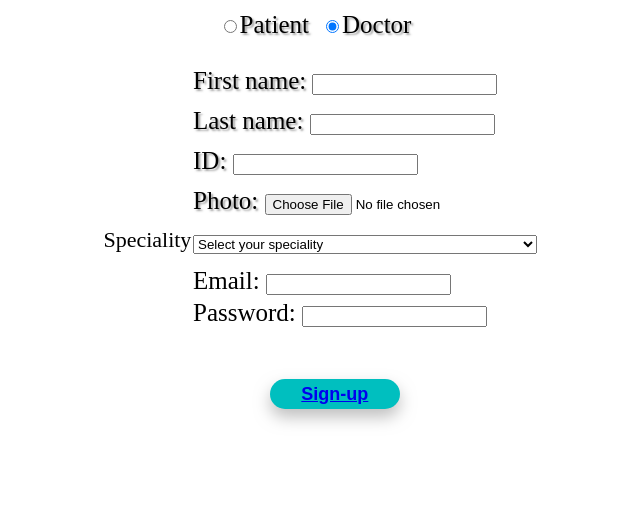
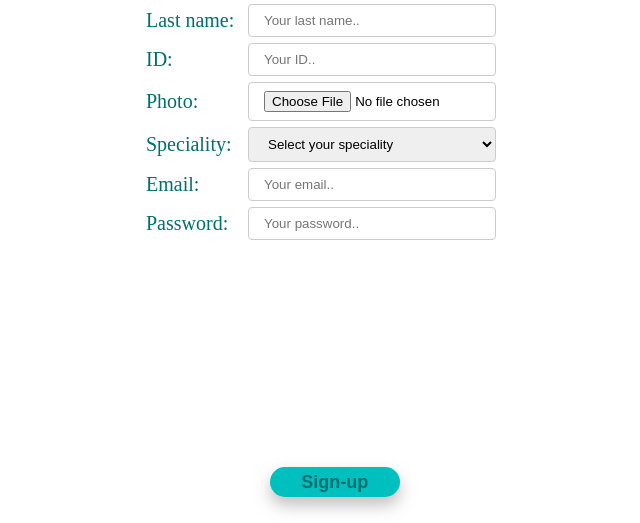
Before and after one commit to Rawan806/WebProject, a plain HTML site: page signup.html in a window 1280 px wide. Shown: the part 277-800 px from the top of the page, without its empty margins (319-959 px from the left). Drawn offline with Linux system fonts and the light colour scheme.

Commit message:
Update signup.html

```diff
--- a/signup.html
+++ b/signup.html
@@ -1,13 +1,19 @@
 <!DOCTYPE html>
 <html>
+
 <head>
-    <title>Log-in</title>
+  <title>Sign-up</title>
   <meta charset="utf-8">
+  <meta name="viewport" content="width=device-width, initial-scale=1.0">
+  <link rel="stylesheet" href="css.css">
   <style>
-        #Doctor, #Patient {
-            display: none; /* إخفاء الاستمارات بشكل افتراضي */
+    #Doctor,
+    #Patient {
+      display: none;
+      /* إخفاء الاستمارات بشكل افتراضي */
     }
-        body{
+
+    body {
       background-image: url('images/Blue\ Background\ GIF\ by\ Maytronics.gif');
       background-size: cover;
       background-position: center;
@@ -18,6 +24,7 @@
       padding: 0;
       border: 0;
     }
+
     .tabs {
       display: flex;
       gap: 20px;
@@ -51,73 +58,8 @@
       height: 2px;
       background-color: #00796b;
     }
-    .role1{
-            position: absolute;
-            top: 36%;
-            left: 42%;
-            font-size: 25px;
-            text-shadow: 2px 2px 2px rgba(74, 74, 74, 0.5);
-        }
-        .role2{
-            position: absolute;
-            top: 36%;
-            left: 50%;
-            font-size: 25px;
-            text-shadow: 2px 2px 2px rgba(74, 74, 74, 0.5);
 
-        }
-        .fN{
-            position: absolute;
-            top: 43%;
-            left: 40%;
-            font-size: 25px;
-            text-shadow: 2px 2px 2px rgba(74, 74, 74, 0.5);
-        }
-        .lN{
-            position: absolute;
-            top: 48%;
-            left: 40%;
-            font-size: 25px;
-            text-shadow: 2px 2px 2px rgba(74, 74, 74, 0.5);
-        }
-        .ID{
-            position: absolute;
-            top: 53%;
-            left: 40%;
-            font-size: 25px;
-            text-shadow: 2px 2px 2px rgba(74, 74, 74, 0.5);
-        }
-        .ph{
-            position: absolute;
-            top: 58%;
-            left: 40%;
-            font-size: 25px;
-            text-shadow: 2px 2px 2px rgba(74, 74, 74, 0.5);
-        }
-        .Specialisty{
-            position: absolute;
-            top: 63%;
-            left: 33%;
-            font-size: 22px;
-        }
-        #sp{
-            position: absolute;
-            top: 64%;
-            left: 40%;
-        }
-        .email{
-            position: absolute;
-            top: 68%;
-            left: 40%;
-            font-size: 25px;
-        }
-        .pass{
-            position: absolute;
-            top: 72%;
-            left: 40%;
-            font-size: 25px;
-        }
-        .signup{
+    .signup {
       width: 130px;
       height: 30px;
       border-radius: 150px;
@@ -132,179 +74,206 @@
       border: 1px;
       transition: all 0.3s ease;
       position: absolute;
-      top: 82%;
+      top: 93%;
       left: 46%;
     }
-     .signup:hover{
-            color: #006e6e;
-            transform: scale(1.1);
-            font-size: 18px;
-        }
-        .FN{
-            position: absolute;
-            top: 43%;
-            left: 40%;
-            font-size: 25px;
-            text-shadow: 2px 2px 2px rgba(74, 74, 74, 0.5);
-        }
-        .LN{
-            position: absolute;
-            top: 48%;
-            left: 40%;
-            font-size: 25px;
-            text-shadow: 2px 2px 2px rgba(74, 74, 74, 0.5);
-        }
-        .id{
-            position: absolute;
-            top: 53%;
-            left: 40%;
-            font-size: 25px;
-            text-shadow: 2px 2px 2px rgba(74, 74, 74, 0.5);
-        }
-        .gender{
-            position: absolute;
-            top: 58%;
-            left: 40%;
-            font-size: 25px;
-        }
-        .F{
-            position: absolute;
-            top: 58%;
-            left: 46%;
-            font-size: 25px;
-        }
-        .M{
-            position: absolute;
-            top: 58%;
-            left: 53%;
-            font-size: 25px;
-        }
-        .DOB{
-            position: absolute;
-            top: 63%;
-            left: 40%;
-            font-size: 25px;
-        }
-        .Email{
-            position: absolute;
-            top: 67%;
-            left: 40%;
-            font-size: 25px;
-        }
-        .Pass{
-            position: absolute;
-            top: 71%;
-            left: 40%;
-            font-size: 25px;
-        }
-        .Sign-up{
-      width: 130px;
-      height: 30px;
-      border-radius: 150px;
-      background-color: #00bfbf;
-      font-size: 18px;
-      font-weight: bold;
-      box-shadow: 0 8px 16px rgba(128, 128, 128, 0.5);
-      cursor: pointer;
-      transition: all 0.3s ease;
-      color: #006e6e;
-      text-decoration: none;
-      border: 1px;
-      transition: all 0.3s ease;
-      position: absolute;
-      top: 82%;
-      left: 46%;
-        }
-     .Sign-up:hover{
+
+    .signup:hover {
       color: #006e6e;
       transform: scale(1.1);
       font-size: 18px;
     }
 
+    img {
+      width: 20%;
+      height: 20%;
+      position: absolute;
+      top: 8%;
+      left: 38%;
+    }
+
+    .roles {
+      position: relative;
+      top: 210px;
+      left: 40%;
+      /* حرك العنصر لأسفل بمقدار 100 بكسل */
+      display: inline;
+      font-size: 22px;
+      color: #006e6e;
+    }
+
+    .form-group {
+      display: flex;
+      align-items: center;
+      justify-content: flex-start;
+      /* أو center حسب التصميم */
+      gap: 2px;
+      /* المسافة بين الـ label و الـ input */
+      margin: 6px auto;
+      /* توسيط الحقل */
+      width: 350px;
+      /* التحكم في عرض كل الحقول */
+      position: relative;
+      top: 210px;
+    }
+
+    .form-group label {
+      width: 100px;
+      /* تحديد عرض موحد لكل الـ labels */
+      font-size: 20px;
+      color: #006e6e;
+    }
+
+    .form-group input,
+    .form-group select {
+      flex: 1;
+      /* جعل الإدخال يأخذ المساحة المتبقية */
+      width: 100%;
+      /* توسيع الإدخال */
+      padding: 8px 15px;
+      border: 1px solid #ccc;
+      border-radius: 4px;
+      box-sizing: border-box;
+    }
+
+    .gender-group {
+      display: flex;
+      align-items: center;
+      /* محاذاة العناصر في نفس السطر */
+      gap: 10px;
+      /* المسافة بين التسمية والخيارات */
+      margin: 6px auto;
+      /* توسيط الحقل */
+      width: 350px;
+      /* جعل العرض متناسقًا */
+      position: relative;
+      top: 210px;
+    }
+
+    .gender-group label {
+      font-size: 22px;
+      color: #006e6e;
+      margin: 0;
+    }
+
+    .gender-group input {
+      margin-left: 5px;
+      /* مسافة صغيرة بين الخيارات */
+    }
+
+    .signup a,
+    .Sign-up a {
+      text-decoration: none;
+      /* إزالة الخط السفلي */
+      color: inherit;
+      /* جعل لون النص مثل لون الزر */
+      display: block;
+      /* جعل الرابط يغطي الزر بالكامل */
+      width: 100%;
+      height: 100%;
+      text-align: center;
+      line-height: 30px;
+      /* تعديل محاذاة النص */
+    }
   </style>
+  <script src="script.js"></script>
+
 </head>
+
 <body>
+  <img src="images/Screenshot_2025-01-29_235613-removebg-preview.png" alt="logo">
+  <div class="background">
     <div class="tabs">
-        <a href="login.html"  style="color: #5d5d5d; right: 50%;">Login</a>
+      <a href="login.html" style="color: #5d5d5d; right: 50%;">Login</a>
       <a href="signup.html" class="active">Sign up</a>
     </div>
-            <label class="role2"><input type="radio" name="role" value="Doctor" checked>Doctor</label>
-            <label  class="role1"><input type="radio" name="role" value="Patient">Patient</label><br>
+    <label class="roles">Your role: </label>
+    <label class="roles"><input type="radio" name="role" value="Doctor" checked>Doctor</label>
+    <label class="roles"> <input type="radio" name="role" value="Patient">Patient</label><br>
+    <!-- Form for Doctor -->
     <form id="Doctor">
-        <label class="fN">First name: <input type="text"></label><br>
-        <label class="lN">Last name: <input type="text"></label><br>
-        <label class="ID">ID:  <input type="text"></label><br>
-        <label class="ph">Photo: <input type="file"></label><br>
-        <label class="Specialisty">Speciality: </label>
-        <select name="speciality" required id="sp">
+      <div class="form-group">
+        <label for="firstName">First name:</label>
+        <input type="text" id="firstName" placeholder="Your first name..">
+      </div>
+      <div class="form-group">
+        <label for="lastName">Last name:</label>
+        <input type="text" id="lastName" placeholder="Your last name..">
+      </div>
+      <div class="form-group">
+        <label for="doctorID">ID:</label>
+        <input type="text" id="doctorID" placeholder="Your ID..">
+      </div>
+      <div class="form-group">
+        <label for="photo">Photo:</label>
+        <input type="file" id="photo">
+      </div>
+      <div class="form-group">
+        <label for="speciality">Speciality:</label>
+        <select name="speciality" id="speciality" required>
           <option value="" disabled selected>Select your speciality</option>
-          <!-- قروب 1: طب القلب والأوعية الدموية -->
-          <optgroup label="Cardiology & Vascular Medicine">
-              <option value="cardiology">Cardiology (Heart Specialist)</option>
-              <option value="vascular-surgery">Vascular Surgery</option>
+          <optgroup label="General Medicine Clinic">
+            <option value="general-checkup">Routine Check-ups</option>
+            <option value="medical-consultation">Medical Consultations</option>
+            <option value="vaccinations">Vaccinations</option>
+            <option value="geriatric-care">Geriatric Care</option>
+            <option value="lab-tests">Laboratory Tests </option>
+            <option value="regular-checkups">Regular Health Check-ups</option>
           </optgroup>
 
-          <!-- قروب 2: الأعصاب والدماغ -->
-          <optgroup label="Neurology & Brain">
-              <option value="neurology">Neurology (Brain and Nervous System)</option>
-              <option value="neurosurgery">Neurosurgery</option>
+          <optgroup label="Dermatology & Aesthetic Clinic">
+            <option value="dermatology">Dermatology</option>
+            <option value="cosmetic">Cosmetic & Laser Treatments</option>
           </optgroup>
 
-          <!-- قروب 3: طب الأطفال -->
-          <optgroup label="Pediatrics">
-              <option value="pediatrics">Pediatrics (Child Specialist)</option>
-              <option value="pediatric-surgery">Pediatric Surgery</option>
+          <optgroup label="Dentistry">
+            <option value="dentistry">Dentistry</option>
           </optgroup>
-
-          <!-- قروب 4: صحة المرأة -->
-          <optgroup label="Women's Health">
-              <option value="gynecology">Gynecology (Women's Health)</option>
-              <option value="obstetrics">Obstetrics (Pregnancy and Childbirth)</option>
-          </optgroup>
-
-          <!-- قروب 5: الجلدية والتجميل -->
-          <optgroup label="Dermatology & Aesthetics">
-              <option value="dermatology">Dermatology (Skin Specialist)</option>
-              <option value="cosmetic-surgery">Cosmetic Surgery</option>
-          </optgroup>
-
-          <!-- قروب 6: الطب العام والجراحة -->
-          <optgroup label="General Medicine & Surgery">
-              <option value="general-medicine">General Medicine</option>
-              <option value="general-surgery">General Surgery</option>
-          </optgroup>
-
-          <!-- قروب 7: تخصصات أخرى -->
-          <optgroup label="Other Specialities">
-              <option value="psychiatry">Psychiatry (Mental Health)</option>
-              <option value="radiology">Radiology (Imaging and Diagnostics)</option>
-              <option value="oncology">Oncology (Cancer Specialist)</option>
-              <option value="urology">Urology (Urinary Tract Specialist)</option>
-              <option value="gastroenterology">Gastroenterology (Digestive System)</option>
-              <option value="endocrinology">Endocrinology (Hormonal Specialist)</option>
-              <option value="ophthalmology">Ophthalmology (Eye Specialist)</option>
-              <option value="otolaryngology">Otolaryngology (ENT Specialist - Ear, Nose, Throat)</option>
-              <option value="anesthesiology">Anesthesiology (Anesthesia and Pain Management)</option>
-              <option value="immunology">Immunology (Immune System Specialist)</option>
-              <option value="pathology">Pathology (Diagnosis through Lab Tests)</option>
-          </optgroup>
-      </select><br>
-        <label class="email">Email: <input type="email"></label><br>
-        <label class="pass">Password: <input type="password"></label><br>
-        <button class="signup"><a href="doctor.html">Sign-up</a></button>
+        </select>
+      </div>
+      <div class="form-group">
+        <label for="email">Email:</label>
+        <input type="email" id="email" placeholder="Your email..">
+      </div>
+      <div class="form-group">
+        <label for="password">Password:</label>
+        <input type="password" id="password" placeholder="Your password..">
+      </div>
+      <button class="signup" type="button" onclick="saveUserData('doctor')">Sign-up</button>
     </form>
 
+  <!-- Form for Patient -->
 <form id="Patient">
-        <label class="FN">First name: <input type="text"></label><br>
-        <label class="LN">Last name: <input type="text"></label><br>
-        <label class="id">ID: <input type="text"></label><br>
-        <label class="gender">Gender: </label>
-        <label class="F"><input type="radio" name="gender" checked>Female</label>
-        <label class="M"><input type="radio" name="gender">Male </label><br>
-        <label class="DOB">DOB: <input type="text"></label><br>
-        <label class="Email">Email: <input type="email"></label><br>
-        <label class="Pass">Password: <input type="password"></label><br>
-        <button class="Sign-up"><a href="patient.html">Sign-up</a></button>
+  <div class="form-group">
+    <label for="patientFirstName">First name:</label>
+    <input type="text" id="patientFirstName" placeholder="Your first name..">
+  </div>
+  <div class="form-group">
+    <label for="patientLastName">Last name:</label>
+    <input type="text" id="patientLastName" placeholder="Your last name..">
+  </div>
+  <div class="form-group">
+    <label for="patientID">ID:</label>
+    <input type="text" id="patientID" placeholder="Your ID..">
+  </div>
+  <div class="gender-group">
+    <label>Gender:</label>
+    <label><input type="radio" name="gender" value="Female" checked> Female</label>
+    <label><input type="radio" name="gender" value="Male"> Male</label>
+  </div>
+  <div class="form-group">
+    <label for="dob">Date of birth:</label>
+    <input type="date" id="dob" placeholder="Your date of birth..">
+  </div>
+  <div class="form-group">
+    <label for="patientEmail">Email:</label>
+    <input type="email" id="patientEmail" placeholder="Your email..">
+  </div>
+  <div class="form-group">
+    <label for="patientPassword">Password:</label>
+    <input type="password" id="patientPassword" placeholder="Your password..">
+  </div>
+  <button class="signup" type="button" onclick="saveUserData('patient')">Sign-up</button>
 </form>
 
 <script>
@@ -315,11 +284,12 @@
 
   // وظيفة لإظهار الاستمارة المناسبة
   function showForm() {
+    doctorForm.style.display = 'none';
+    patientForm.style.display = 'none';
+
     if (roleRadios[0].checked) { // إذا كان الخيار هو Doctor
       doctorForm.style.display = 'block';
-                patientForm.style.display = 'none';
     } else if (roleRadios[1].checked) { // إذا كان الخيار هو Patient
-                doctorForm.style.display = 'none';
       patientForm.style.display = 'block';
     }
   }
@@ -328,7 +298,52 @@
   roleRadios.forEach(radio => {
     radio.addEventListener('change', showForm);
   });
-        showForm();
+
+  // إظهار الاستمارة بناءً على الدور المختار أولاً
+  window.onload = showForm;
 </script>
+
+<!-- Script لحفظ البيانات للمريض -->
+<script>
+  function saveUserData(role) {
+    let userData = {};
+
+    // قراءة الجنس من الـ radio buttons
+    let gender = document.querySelector('input[name="gender"]:checked')?.value;
+
+    if (role === "doctor") {
+        userData = {
+            firstName: document.getElementById("firstName").value,
+            lastName: document.getElementById("lastName").value,
+            id: document.getElementById("doctorID").value,
+            email: document.getElementById("email").value,
+            speciality: document.getElementById("speciality").value,
+            gender: gender, // إضافة الجنس هنا
+            photo: document.getElementById("photo").files[0]?.name // تخزين اسم الصورة
+        };
+    } else if (role === "patient") {
+        userData = {
+            firstName: document.getElementById("patientFirstName").value,
+            lastName: document.getElementById("patientLastName").value,
+            id: document.getElementById("patientID").value,
+            email: document.getElementById("patientEmail").value,
+            dob: document.getElementById("dob").value,  // إضافة تاريخ الميلاد هنا
+            gender: gender  // إضافة الجنس هنا
+        };
+    }
+
+    // حفظ البيانات في localStorage
+    localStorage.setItem("userData", JSON.stringify(userData));
+
+    // الانتقال إلى الصفحة الخاصة بالمستخدم
+    if (role === "doctor") {
+        window.location.href = "doctor.html";
+    } else {
+        window.location.href = "patient.html";
+    }
+  }
+</script>
+
 </body>
+
 </html>
```
Lines whose indentation alone changed are shown as unchanged.
